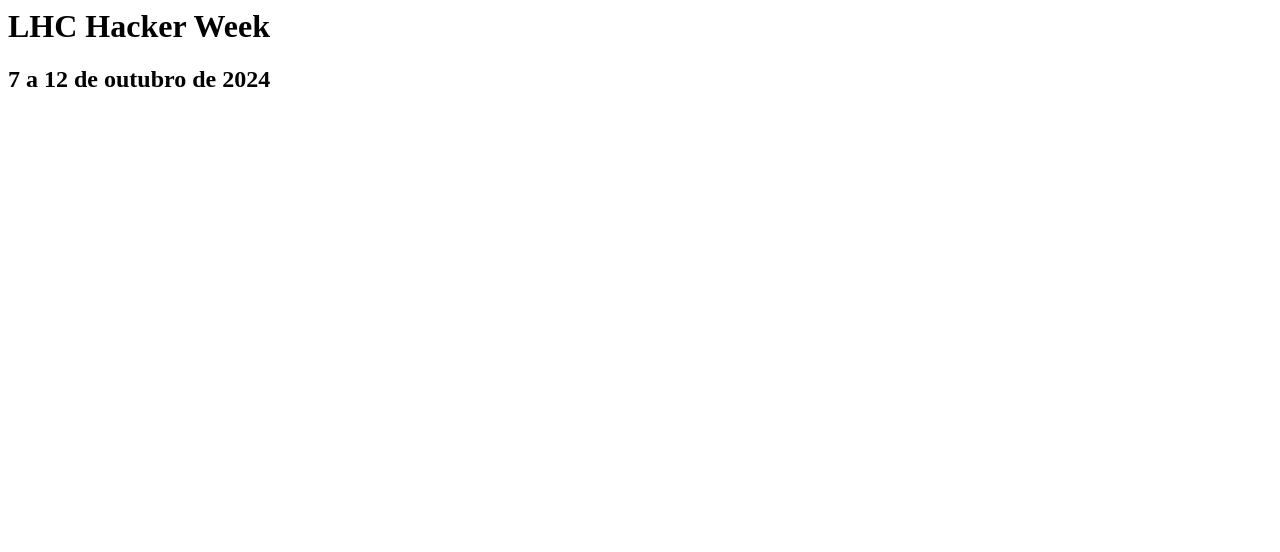
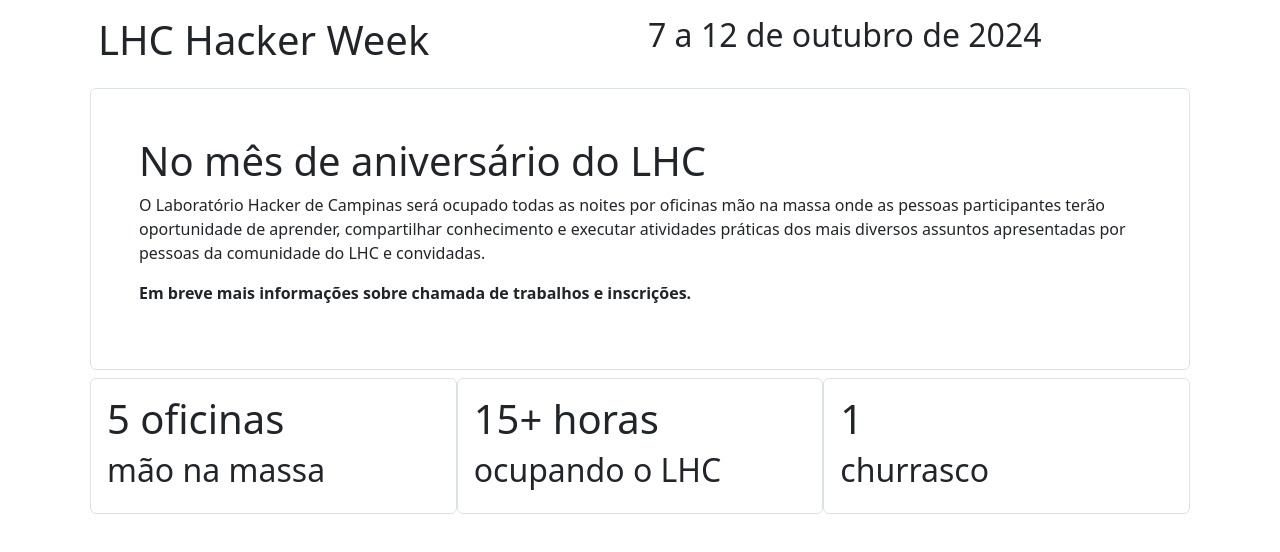
Before and after one commit to lhc/hackerweek.lhc.net.br, a plain HTML site: page content/index.html in a window 1280 px wide. Drawn offline with nearby package versions, Linux system fonts and the light colour scheme.

Commit message:
Rascunho da página do evento

```diff
--- a/content/index.html
+++ b/content/index.html
@@ -1,9 +1,52 @@
-<html>
+<!doctype html>
+<html lang="pt-br">
   <head>
-    <title>LHC Hacker Week</title>
+    <meta charset="utf-8">
+    <meta name="viewport" content="width=device-width, initial-scale=1">
+    <title>LHC Hacker Week - 07/10 a 12/10</title>
+    <link href="https://cdn.jsdelivr.net/npm/bootstrap@5.3.3/dist/css/bootstrap.min.css" rel="stylesheet" integrity="sha384-QWTKZyjpPEjISv5WaRU9OFeRpok6YctnYmDr5pNlyT2bRjXh0JMhjY6hW+ALEwIH" crossorigin="anonymous">
   </head>
   <body>
-    <h1>LHC Hacker Week</h1>
-    <h2>7 a 12 de outubro de 2024</h2>
+    <div class="container">
+
+      <div class="row m-2">
+        <div class="col-sm-6 p-2">
+          <h1>LHC Hacker Week</h1>
+        </div>
+        <div class="col-sm-6 p-2">
+          <h2>7 a 12 de outubro de 2024</h2>
+        </div>
+      </div>
+
+      <div class="row m-2">
+        <div class="col-sm-12 border rounded  p-5">
+          <h1>No mês de aniversário do LHC</h1>
+
+          <p>O Laboratório Hacker de Campinas será ocupado todas as noites por oficinas mão na massa onde as pessoas participantes terão oportunidade de aprender, compartilhar conhecimento e executar atividades práticas dos mais diversos assuntos apresentadas por pessoas da comunidade do LHC e convidadas.</p>
+
+          <p><strong>Em breve mais informações sobre chamada de trabalhos e inscrições.</strong></p>
+
+        </div>
+      </div>
+
+      <div class="row m-2">
+        <div class="col-sm-4 border rounded p-3">
+          <h1>5 oficinas</h1>
+          <h2>mão na massa</h2>
+        </div>
+        <div class="col-sm-4 border rounded p-3">
+          <h1>15+ horas</h1>
+          <h2>ocupando o LHC</h2>
+        </div>
+        <div class="col-sm-4 border rounded p-3">
+          <h1>1</h1>
+          <h2>churrasco</h2>
+        </div>
+
+      </div>
+
+    </div>
+
+    <script src="https://cdn.jsdelivr.net/npm/bootstrap@5.3.3/dist/js/bootstrap.bundle.min.js" integrity="sha384-YvpcrYf0tY3lHB60NNkmXc5s9fDVZLESaAA55NDzOxhy9GkcIdslK1eN7N6jIeHz" crossorigin="anonymous"></script>
   </body>
 </html>
```
